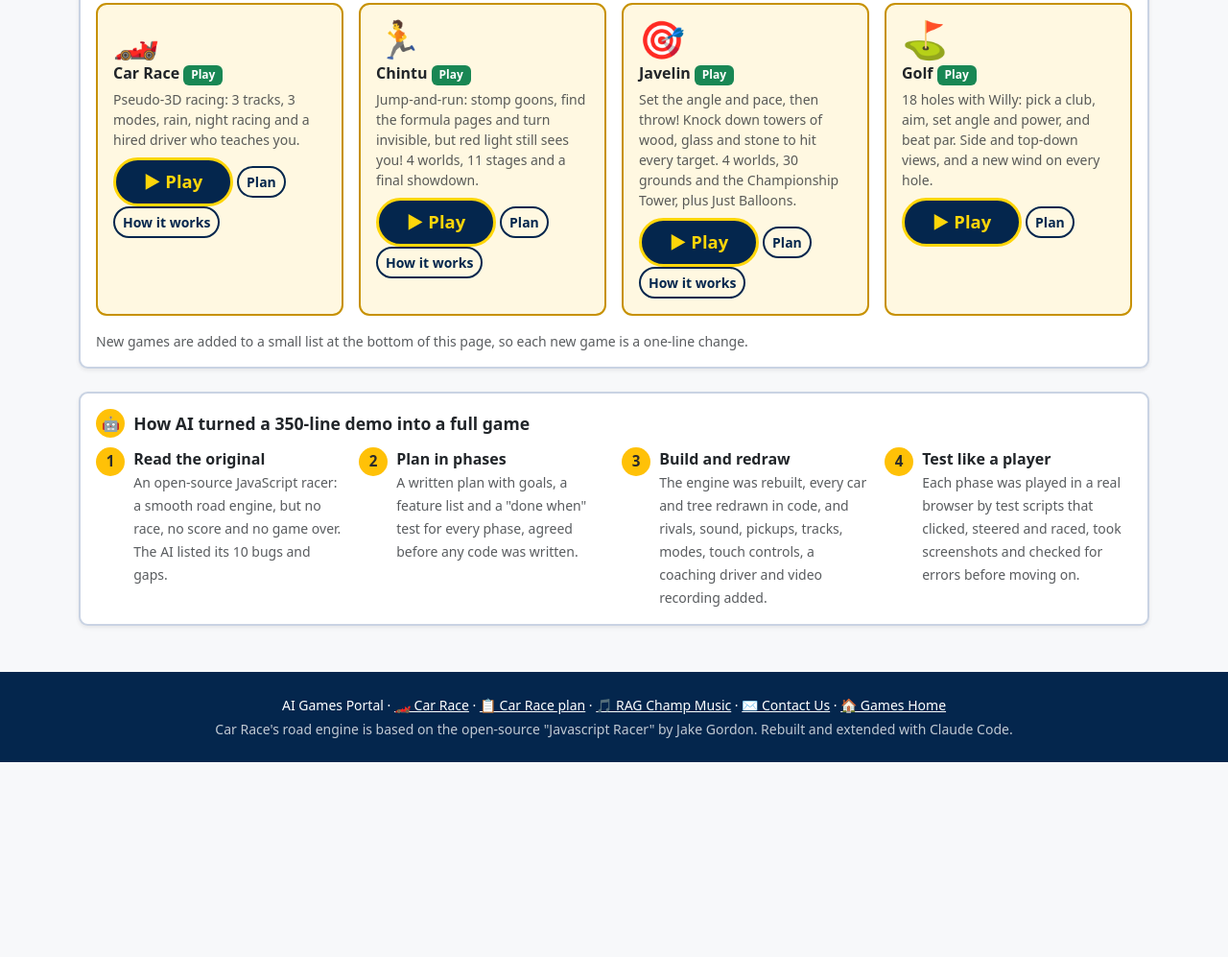
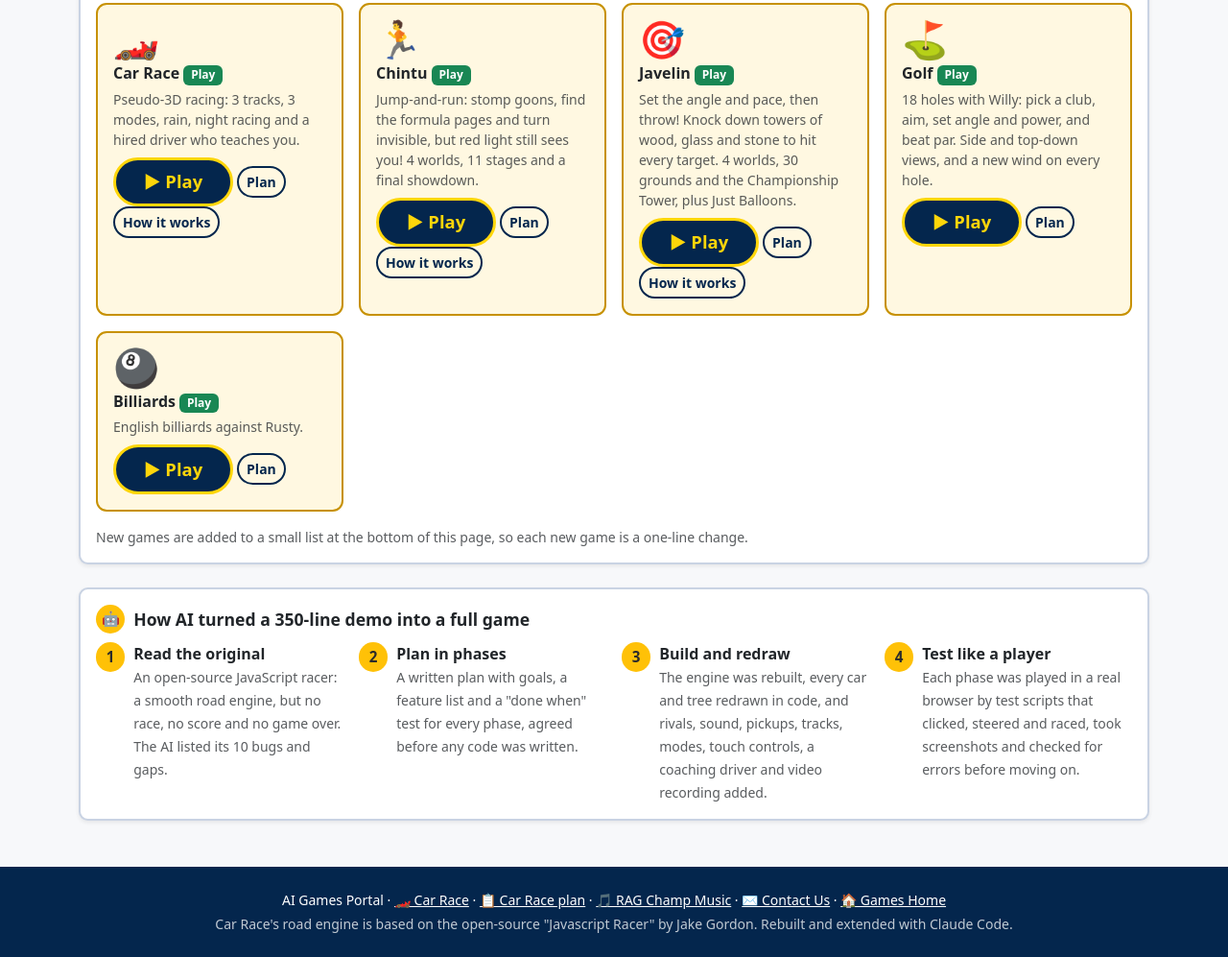
Before and after one commit to RAGchamp/GAMES, a plain HTML site: page index.html in a window 1280 px wide. Shown: the part 1070-2067 px from the top of the page at 96% size. Before the commit the page ends 1864 px from the top, so only its background shows below. Drawn offline with nearby package versions, Linux system fonts and the light colour scheme.

Commit message:
Portal: simple Billiards card (Play and Plan); full description in Phase 6
Co-Authored-By: Claude Opus 5.5 <noreply@anthropic.com>

```diff
--- a/index.html
+++ b/index.html
@@ -219,7 +219,9 @@
     { icon:'🎯', name:'Javelin', url:'GAME-3-Javelin/javelin.html', plan:'info/JAVELIN-GAME-PLAN.html', learn:'info/HOW-JAVELIN-WORKS.html',
       blurb:'Set the angle and pace, then throw! Knock down towers of wood, glass and stone to hit every target. 4 worlds, 30 grounds and the Championship Tower, plus Just Balloons.' },
     { icon:'⛳', name:'Golf', url:'GAME-4-Golf/golf.html', plan:'info/GOLF-PLAN.html',
-      blurb:'18 holes with Willy: pick a club, aim, set angle and power, and beat par. Side and top-down views, and a new wind on every hole.' }
+      blurb:'18 holes with Willy: pick a club, aim, set angle and power, and beat par. Side and top-down views, and a new wind on every hole.' },
+    { icon:'🎱', name:'Billiards', url:'GAME-5-Billiards/billiards.html', plan:'info/BILLIARDS-GAME-PLAN.html',
+      blurb:'English billiards against Rusty.' }
   ];
   $('gamesGrid').innerHTML = GAMES.map(g => {
     const live = !!g.url;
```
Also changed, not shown: 1 other file.
